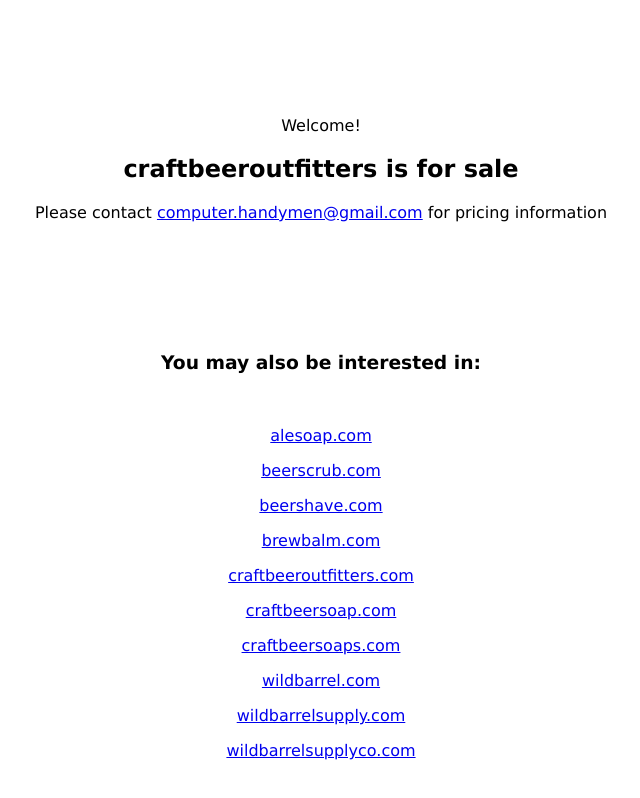
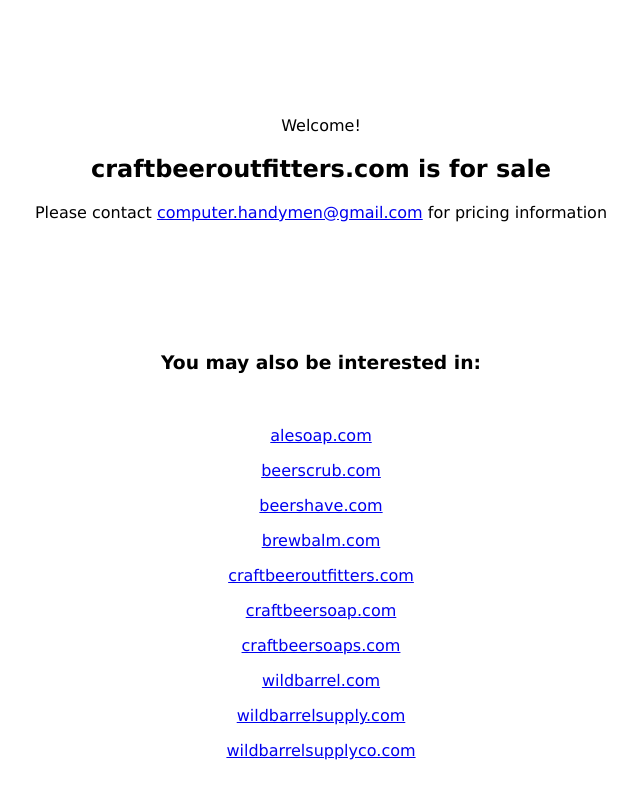
Before and after one commit to syrupjoe/craftbeeroutfitters.com, a plain HTML site: page index.html in a window 1280 px wide. Shown: the whole page, without its empty margins (319-959 px from the left). Drawn offline with Linux system fonts and the light colour scheme.

Commit message:
Update index.html

```diff
--- a/index.html
+++ b/index.html
@@ -44,7 +44,7 @@ Welcome!
 
 
 
-<h2>craftbeeroutfitters is for sale</h2>
+<h2>craftbeeroutfitters.com is for sale</h2>
 
 
 
```
